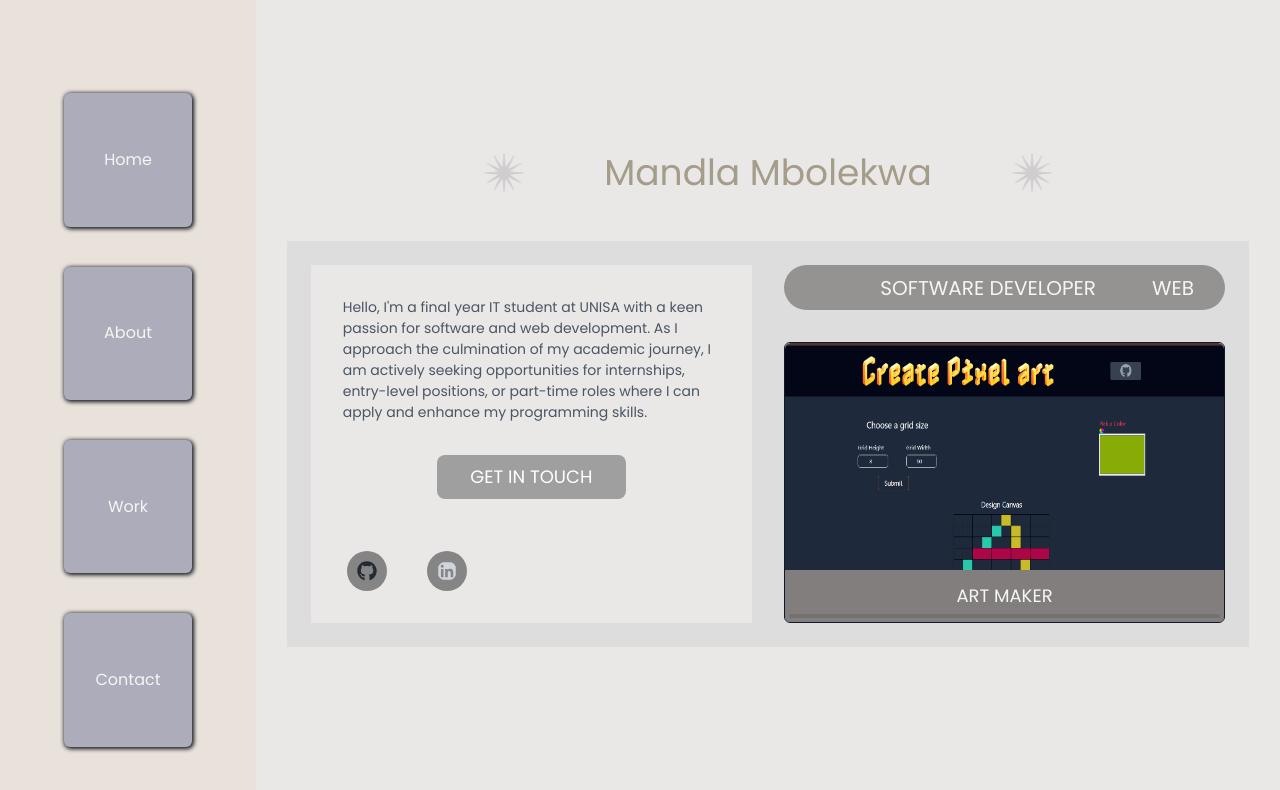
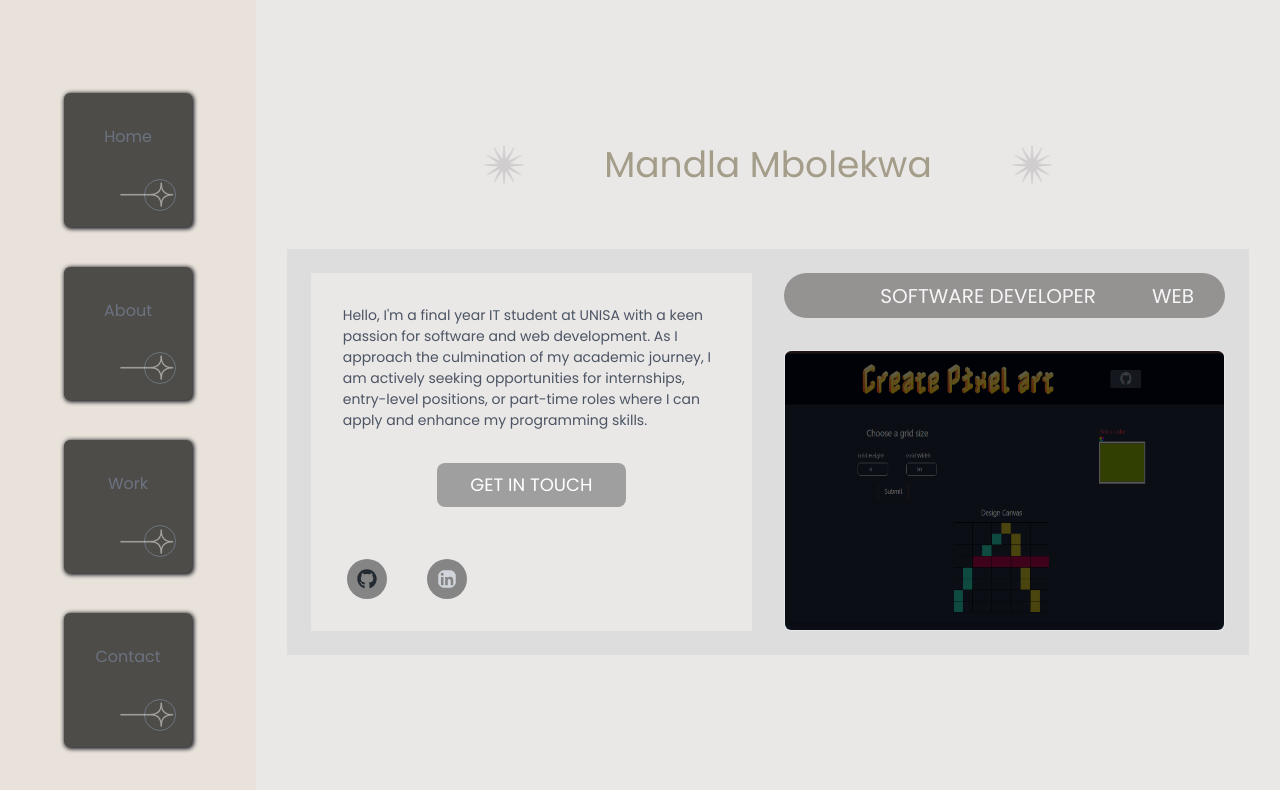
Before and after one commit to 23Mandla/portfolio, a React (Create React App) app: page / in a window 1280 px wide. Shown: the top 790 px of the page. Built offline with nearby package versions, Linux system fonts and the light colour scheme.

Commit message:
working on media querries

```diff
--- a/src/componets/Home/Home.js
+++ b/src/componets/Home/Home.js
@@ -23,10 +23,12 @@ export default function Home() {
   }, [isInview, animation]);
 
   return (
-    <div className="space-y-12 h-full w-full flex flex-col justify-center">
+    <div className="space-y-16 h-full w-full flex flex-col justify-center">
       <div className="flex items-center justify-center gap-8 md:gap-20">
         <img src={star} alt="" className="h-6 sm:h-10" />
-        <h1 className="text-xl mb:text-4xl text-center text-[#A39D89]">Mandla Mbolekwa</h1>
+        <h1 className="text-xl mb:text-4xl text-center text-[#A39D89]">
+          Mandla Mbolekwa
+        </h1>
         <img src={star} alt="" className="h-6 sm:h-10" />
       </div>
       <div className="grid md:grid-cols-4 gap-8 w-[94%] m-auto p-6 bg-[#ddddde]">
@@ -74,14 +76,17 @@ export default function Home() {
         <div className="col-span-2 rounded-full px-8 bg-[#959292] flex items-center justify-center overflow-hidden whitespace-nowrap">
           <div className="inline-block w-full overflow-hidden whitespace-nowrap">
             <span className="inline-block animate-slide space-x-14 py-0 lg:py-2">
-              <p className="text-lg mb:text-xl inline-block">SOFTWARE DEVELOPER</p>
+              <p className="text-lg mb:text-xl inline-block">
+                SOFTWARE DEVELOPER
+              </p>
               <p className="text-lg mb:text-xl inline-block">WEB DEVELOPER</p>
               <p className="text-lg mb:text-xl inline-block">PROGRAMMER</p>
             </span>
           </div>
         </div>
-        <div className="border border-gray-900 rounded-md row-span-3 col-span-2 hidden md:block">
-          <div className="h-full">
+        <div className="relative border rounded-md row-span-3 col-span-2 hidden md:block">
+          <div className="absolute top-0 left-0 w-full h-full holder rounded-lg z-10"></div>
+          <div className="relative h-full">
             <Swiper
               spaceBetween={50}
               slidesPerView={1}
@@ -101,12 +106,6 @@ export default function Home() {
                   alt=""
                   className="w-full h-full object-fill rounded-md"
                 />
-                <a
-                  href="https://www.google.com"
-                  className="transition ease-in-out duration-300 absolute bottom-0 text-lg w-full -h-full flex justify-center items-center bg-[#837e7e] p-3 hover:scale-110 hover:font-bold hover:bg-[#212020] rounded-b-md"
-                >
-                  TODO APP
-                </a>
               </SwiperSlide>
               <SwiperSlide className="w-full rounded-md">
                 <img
@@ -114,12 +113,6 @@ export default function Home() {
                   alt=""
                   className="w-full h-full object-fill rounded-md"
                 />
-                <a
-                  href="https://www.google.com"
-                  className="transition ease-in-out duration-300 absolute bottom-0 text-lg w-full -h-full flex justify-center items-center bg-[#837e7e] p-3 hover:scale-110 hover:font-bold hover:bg-[#212020] rounded-b-md"
-                >
-                  ART MAKER
-                </a>
               </SwiperSlide>
               <SwiperSlide className="w-full rounded-md">
                 <img
@@ -127,12 +120,6 @@ export default function Home() {
                   alt=""
                   className="w-full h-full object-fill rounded-md"
                 />
-                <a
-                  href="https://www.google.com"
-                  className="transition ease-in-out duration-300 absolute bottom-0 text-lg w-full -h-full flex justify-center items-center bg-[#837e7e] p-3 hover:scale-110 hover:font-bold hover:bg-[#212020] rounded-b-md"
-                >
-                  STOKVEL
-                </a>
               </SwiperSlide>
             </Swiper>
           </div>
--- /dev/null
+++ b/src/componets/LinkBtn/LinkBtn.js
@@ -0,0 +1,9 @@
+import React from "react";
+import linkBtn from "../assets/images/link_0.png";
+export default function LinkBtn() {
+  return (
+    <div className="absolute flex items-center bottom-4 right-4 border border-gray-500 w-8 h-8 rounded-full">
+      <img src={linkBtn} alt="" className="relative -left-2.5  w-6" style={{ transform: "rotate(270deg)" }} />
+    </div>
+  );
+}
--- a/src/componets/Navbar/Navbar.js
+++ b/src/componets/Navbar/Navbar.js
@@ -1,41 +1,48 @@
 import React from "react";
 import { Link } from "react-router-dom";
 import MenuItem from "./MenuItem";
+import LinkBtn from "../LinkBtn/LinkBtn";
+
+
 export default function Navbar({isOpen}) {
 
   return (
     <>
       <div className="fixed flex-col w-1/5 float-left h-full items-center justify-center hidden md:flex">
-        <div className="relative bg-[#acacba] w-1/2 h-[12%]  lg:h-1/6 mt-10 rounded-md cursor-pointer shadow-[1px_1px_4px_1px_#101319] hover:shadow-[1px_px_10px_10px_#021F3899]">
+        <div className="relative bg-[#4e4c48] w-1/2 h-[12%]  lg:h-1/6 mt-10 rounded-md cursor-pointer shadow-[1px_1px_4px_1px_#101319]">
           <Link
             to="/"
-            className="w-full h-full flex items-center justify-center"
+            className="w-full h-full pt-8 grid justify-center"
           >
-            Home
+            <p className="text-gray-500">Home</p>
+            <LinkBtn />
           </Link>
         </div>
-        <div className="relative bg-[#acacba] w-1/2 h-[12%]  lg:h-1/6 mt-10 rounded-md cursor-pointer shadow-[1px_1px_4px_1px_#101319] hover:shadow-[1px_px_10px_10px_#021F3899]">
+        <div className="relative bg-[#4e4c48] w-1/2 h-[12%]  lg:h-1/6 mt-10 rounded-md cursor-pointer shadow-[1px_1px_4px_1px_#101319] hover:shadow-[1px_px_10px_10px_#021F3899]">
           <Link
             to="/about"
-            className="w-full h-full flex items-center justify-center"
+            className="w-full h-full pt-8 grid justify-center"
           >
-            About
+            <p className="text-gray-500">About</p>
+            <LinkBtn />
           </Link>
         </div>
-        <div className="relative bg-[#acacba] w-1/2 h-[12%]  lg:h-1/6 mt-10 rounded-md cursor-pointer shadow-[1px_1px_4px_1px_#101319] hover:shadow-[1px_px_10px_10px_#021F3899]">
+        <div className="relative bg-[#4e4c48] w-1/2 h-[12%]  lg:h-1/6 mt-10 rounded-md cursor-pointer shadow-[1px_1px_4px_1px_#101319] hover:shadow-[1px_px_10px_10px_#021F3899]">
           <Link
             to="/work"
-            className="w-full h-full flex items-center justify-center"
+            className="w-full h-full pt-8 grid justify-center"
           >
-            Work
+            <p className="text-gray-500">Work</p>
+            <LinkBtn />
           </Link>
         </div>
-        <div className="relative bg-[#acacba] w-1/2 h-[12%]  lg:h-1/6 mt-10 rounded-md cursor-pointer shadow-[1px_1px_4px_1px_#101319] hover:shadow-[1px_px_10px_10px_#021F3899]">
+        <div className="relative bg-[#4e4c48] w-1/2 h-[12%]  lg:h-1/6 mt-10 rounded-md cursor-pointer shadow-[1px_1px_4px_1px_#101319] hover:shadow-[1px_px_10px_10px_#021F3899]">
           <Link
             to="/contact"
-            className="w-full h-full flex items-center justify-center"
+            className="w-full h-full pt-8 grid justify-center"
           >
-            Contact
+           <p className="text-gray-500">Contact</p>
+            <LinkBtn />
           </Link>
         </div>
       </div>
```
Also changed, not shown: src/componets/assets/images/link.png (added), src/componets/assets/images/link_0.png (added).
